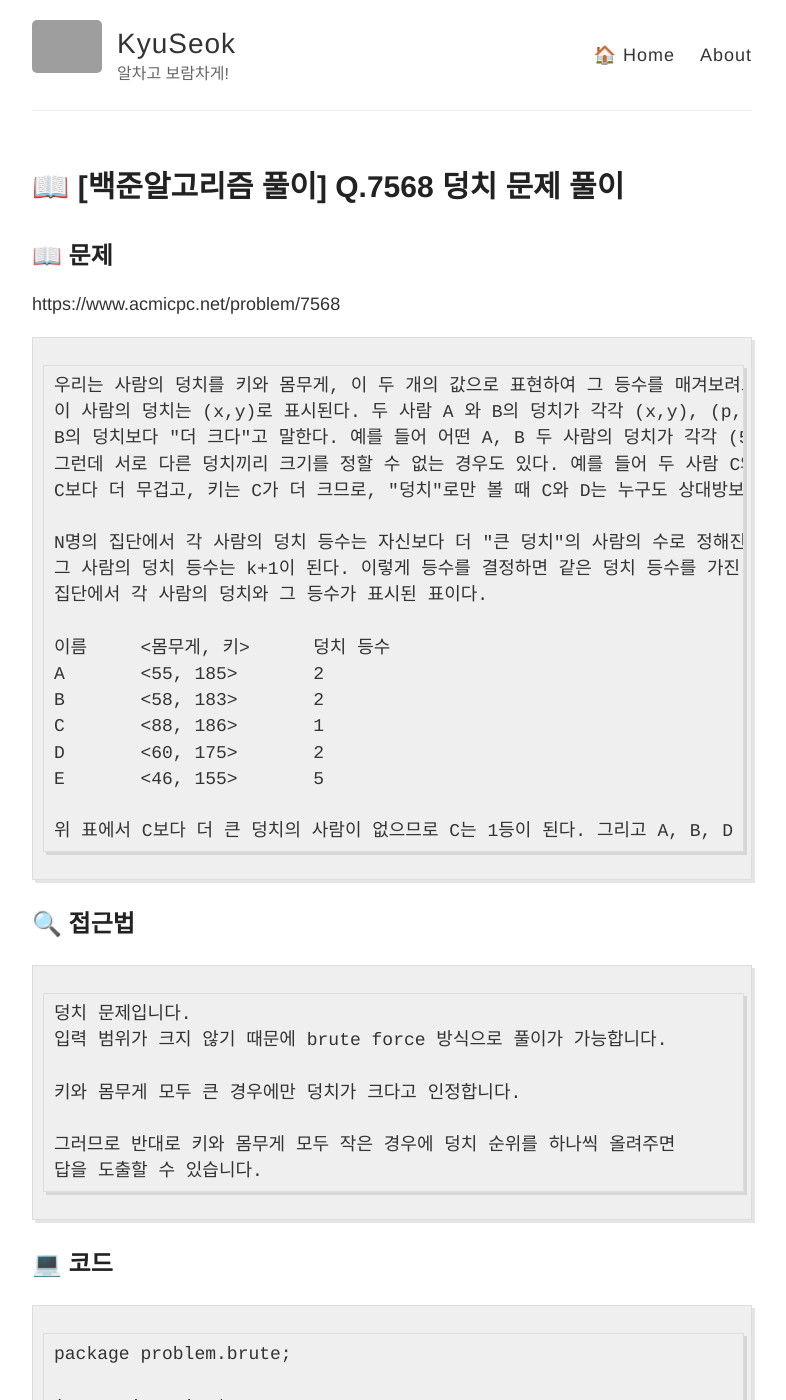
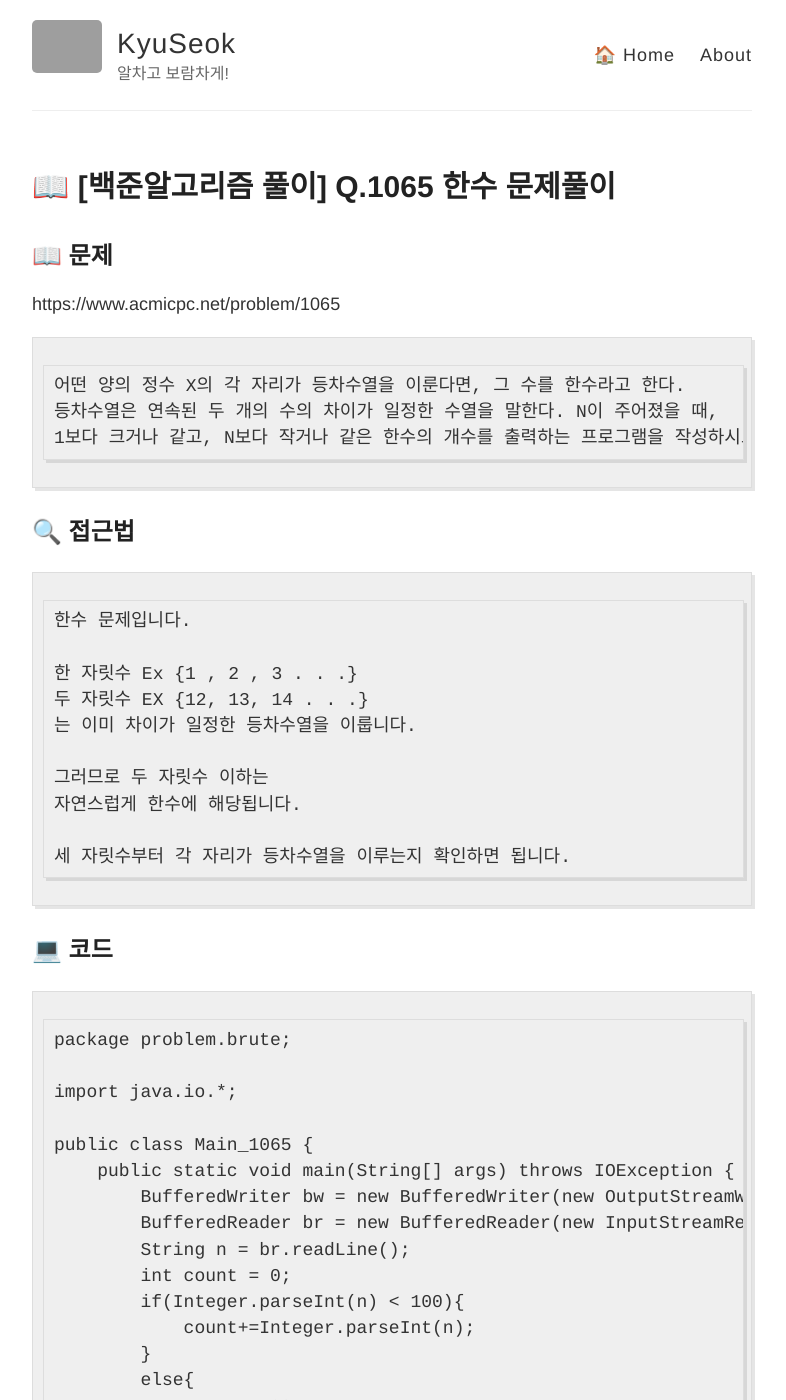
Before and after one commit to mks502/mks502.github.io, a Jekyll site: the page built from _posts/2020-7-17-boj-1065.md, in a window 1280 px wide and 1400 px high. Shown: the whole window, without its empty margins (248-1034 px from the left). Built offline with Jekyll 4.4.1, drawn with Linux system fonts in a browser that asks for light colours; some of the changed text lies outside the part shown; grey boxes are pictures that could not be loaded.

Commit message:
Post BOJ Q.1065 한수 문제풀이

````diff
--- a/_posts/2020-7-17-boj-1065.md
+++ b/_posts/2020-7-17-boj-1065.md
@@ -1,41 +1,28 @@
 ---
 layout: post
-title: 📖 [백준알고리즘 풀이] Q.7568 덩치 문제 풀이
+title: 📖 [백준알고리즘 풀이] Q.1065 한수 문제풀이
 category : Algorithm
 tags: [Algorithm,boj,brute force]
 ---
 ## 📖 문제
-https://www.acmicpc.net/problem/7568
+https://www.acmicpc.net/problem/1065
 
-    우리는 사람의 덩치를 키와 몸무게, 이 두 개의 값으로 표현하여 그 등수를 매겨보려고 한다. 어떤 사람의 몸무게가 x kg이고 키가 y cm라면
-    이 사람의 덩치는 (x,y)로 표시된다. 두 사람 A 와 B의 덩치가 각각 (x,y), (p,q)라고 할 때 x>p 그리고 y>q 이라면 우리는 A의 덩치가
-    B의 덩치보다 "더 크다"고 말한다. 예를 들어 어떤 A, B 두 사람의 덩치가 각각 (56,177), (45,165) 라고 한다면 A의 덩치가 B보다 큰 셈이 된다.
-    그런데 서로 다른 덩치끼리 크기를 정할 수 없는 경우도 있다. 예를 들어 두 사람 C와 D의 덩치가 각각 (45, 181), (55,173)이라면 몸무게는 D가
-    C보다 더 무겁고, 키는 C가 더 크므로, "덩치"로만 볼 때 C와 D는 누구도 상대방보다 더 크다고 말할 수 없다.
-
-    N명의 집단에서 각 사람의 덩치 등수는 자신보다 더 "큰 덩치"의 사람의 수로 정해진다. 만일 자신보다 더 큰 덩치의 사람이 k명이라면
-    그 사람의 덩치 등수는 k+1이 된다. 이렇게 등수를 결정하면 같은 덩치 등수를 가진 사람은 여러 명도 가능하다. 아래는 5명으로 이루어진
-    집단에서 각 사람의 덩치와 그 등수가 표시된 표이다.
-
-    이름	<몸무게, 키>	덩치 등수
-    A	<55, 185>	2
-    B	<58, 183>	2
-    C	<88, 186>	1
-    D	<60, 175>	2
-    E	<46, 155>	5
-
-    위 표에서 C보다 더 큰 덩치의 사람이 없으므로 C는 1등이 된다. 그리고 A, B, D 각각의 덩치보다 큰 사람은 C뿐이므로 이들은 모두 2등이 된다. 그리고 E보다 큰 덩치는 A, B, C, D 이렇게 4명이므로 E의 덩치는 5등이 된다. 위 경우에 3등과 4등은 존재하지 않는다. 여러분은 학생 N명의 몸무게와 키가 담긴 입력을 읽어서 각 사람의 덩치 등수를 계산하여 출력해야 한다.
-
+    어떤 양의 정수 X의 각 자리가 등차수열을 이룬다면, 그 수를 한수라고 한다.
+    등차수열은 연속된 두 개의 수의 차이가 일정한 수열을 말한다. N이 주어졌을 때,
+    1보다 크거나 같고, N보다 작거나 같은 한수의 개수를 출력하는 프로그램을 작성하시오.
 
 ## 🔍 접근법
 
-    덩치 문제입니다.
-    입력 범위가 크지 않기 때문에 brute force 방식으로 풀이가 가능합니다.
+    한수 문제입니다.
 
-    키와 몸무게 모두 큰 경우에만 덩치가 크다고 인정합니다.
+    한 자릿수 Ex {1 , 2 , 3 . . .}
+    두 자릿수 EX {12, 13, 14 . . .}
+    는 이미 차이가 일정한 등차수열을 이룹니다.
 
-    그러므로 반대로 키와 몸무게 모두 작은 경우에 덩치 순위를 하나씩 올려주면
-    답을 도출할 수 있습니다.
+    그러므로 두 자릿수 이하는
+    자연스럽게 한수에 해당됩니다.
+
+    세 자릿수부터 각 자리가 등차수열을 이루는지 확인하면 됩니다.
 
 ## 💻 코드
 
@@ -44,49 +31,38 @@ package problem.brute;
 
 import java.io.*;
 
-public class Main_7568 {
+public class Main_1065 {
     public static void main(String[] args) throws IOException {
-
-        int [][] people = input();
-        int [] answer = solve(people);
-        print(answer);
-
-    }
-
-    public static int[][] input() throws IOException {
+        BufferedWriter bw = new BufferedWriter(new OutputStreamWriter(System.out));
         BufferedReader br = new BufferedReader(new InputStreamReader(System.in));
-        int n = Integer.parseInt(br.readLine());
-        int [][] people = new int[n][2];
-        for (int i=0; i<n; i++){
-            String [] info = br.readLine().split(" ");
-            people[i][0] = Integer.parseInt(info[0]);
-            people[i][1] = Integer.parseInt(info[1]);
+        String n = br.readLine();
+        int count = 0;
+        if(Integer.parseInt(n) < 100){
+            count+=Integer.parseInt(n);
         }
-        return people;
-    }
-    public static int[] solve (int [][] people){
-        int [] rank = new int[people.length];
-        for(int i=0; i<people.length; i++){
-            rank[i]++;
-            for(int j=0; j<people.length; j++){
-                if(i==j)
-                    continue;
-                if( people[i][0] < people[j][0] && people[i][1] < people[j][1]  ){
-                    rank[i]++;
-                }
-            }
+        else{
+            count = 99;
         }
-        return rank;
-    }
-    public static void print(int [] answer) throws IOException {
-        BufferedWriter bw = new BufferedWriter(new OutputStreamWriter(System.out));
-        for(int i=0; i<answer.length-1; i++)
-            bw.write(Integer.toString(answer[i])+" ");
-        bw.write(Integer.toString( answer[answer.length-1] ));
+        for (int i=100; i<=Integer.parseInt(n); i++) {
+            if (solve(Integer.toString(i)))
+                count++;
+        }
+        bw.write(Integer.toString(count));
         bw.flush();
         bw.close();
+        br.close();
+    }
+    public static boolean solve (String n){
+        String temp[] = n.split("");
+        int diff = 0;
+        if(n.length() >= 2)
+            diff = Integer.parseInt(temp[1]) - Integer.parseInt(temp[0]);
+        for(int i=2; i<temp.length; i++){
+            if( Integer.parseInt(temp[i]) - Integer.parseInt(temp[i-1]) != diff)
+                return false;
+        }
+        return true;
     }
 }
 
-
 ```
````
